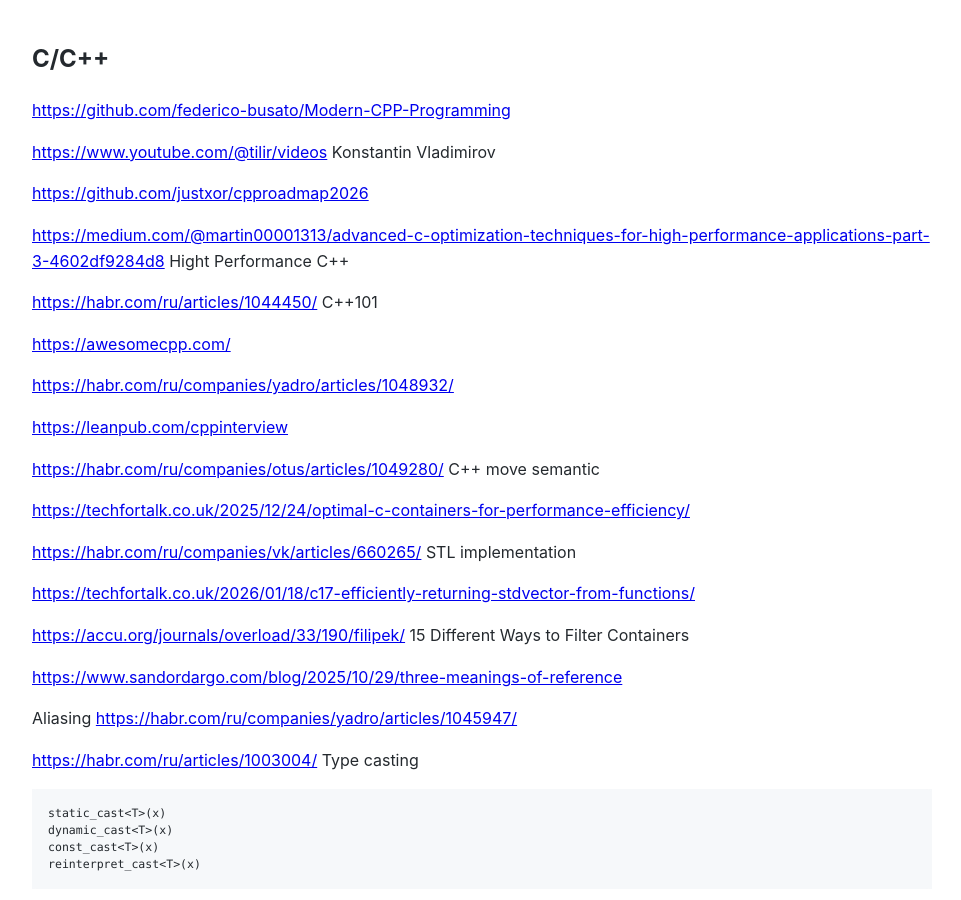
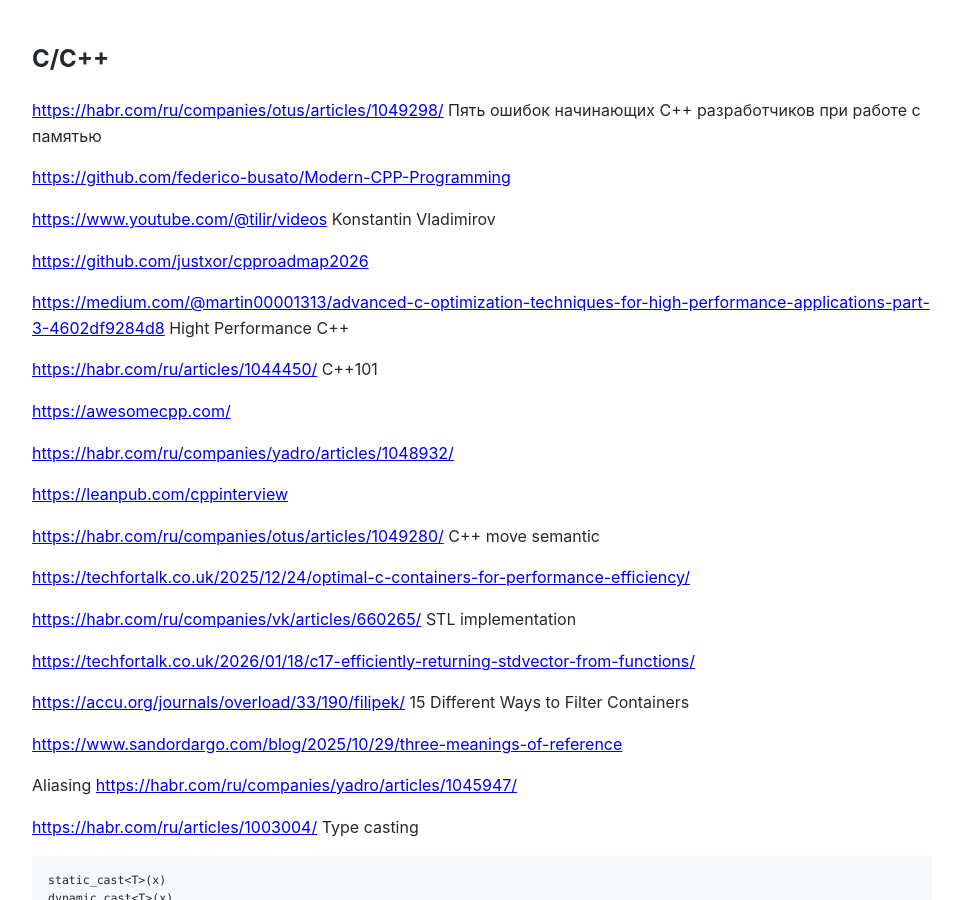
Before and after one commit to Michael-Lubinsky/michael-lubinsky.github.com, a Jekyll site: the page built from cpp/cpp.md, in a window 1280 px wide and 900 px high. Shown: the whole window, without its empty margins (158-1119 px from the left). Built offline with Jekyll 4.4.1, drawn with Linux system fonts in a browser that asks for light colours; our own code applies the rules of GitHub Pages for plain Markdown files.

Commit message:
Update cpp.md

```diff
--- a/cpp/cpp.md
+++ b/cpp/cpp.md
@@ -1,4 +1,6 @@
 ## C/C++
+
+<https://habr.com/ru/companies/otus/articles/1049298/>  Пять ошибок начинающих C++ разработчиков при работе с памятью
 
 <https://github.com/federico-busato/Modern-CPP-Programming>
 
```
